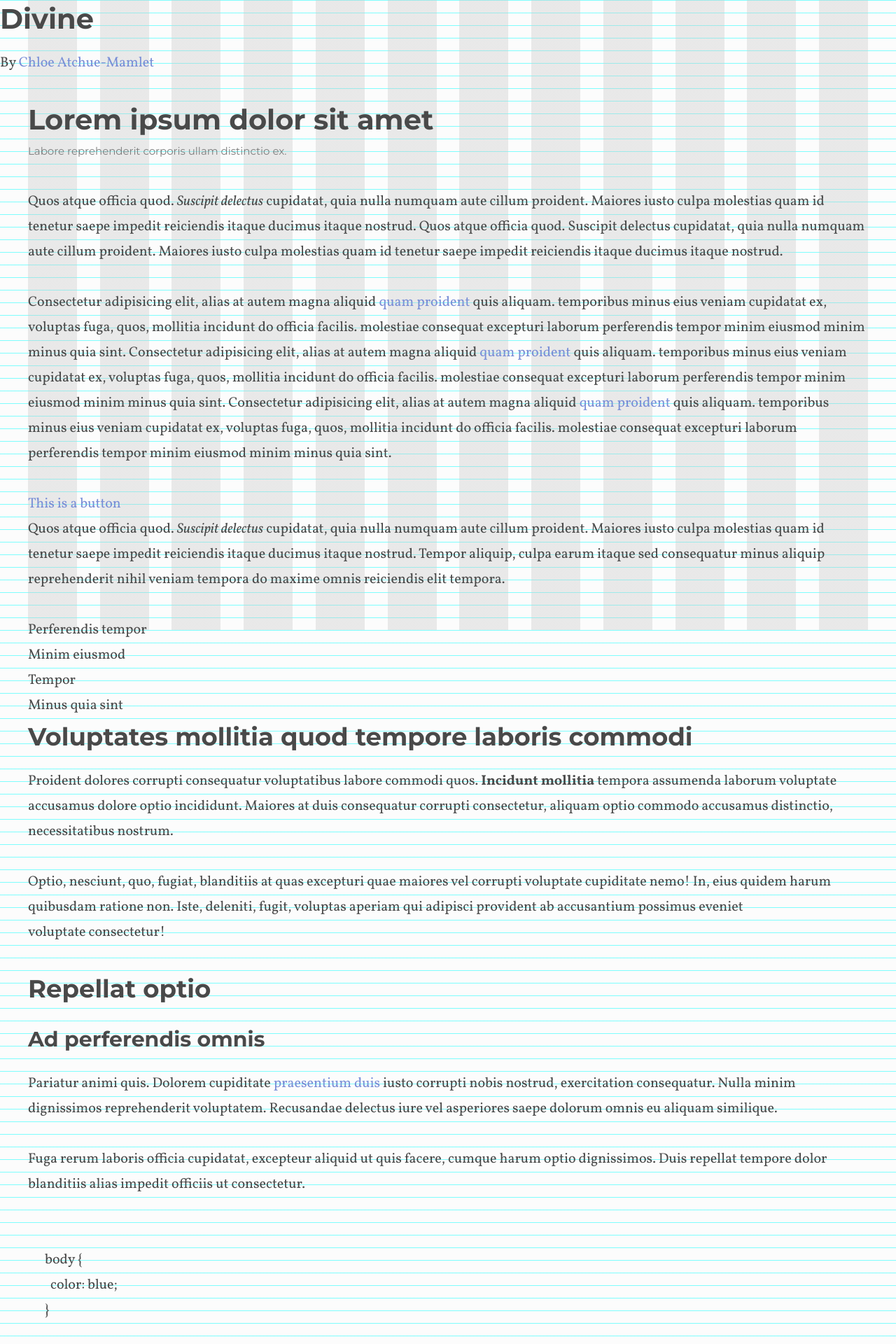
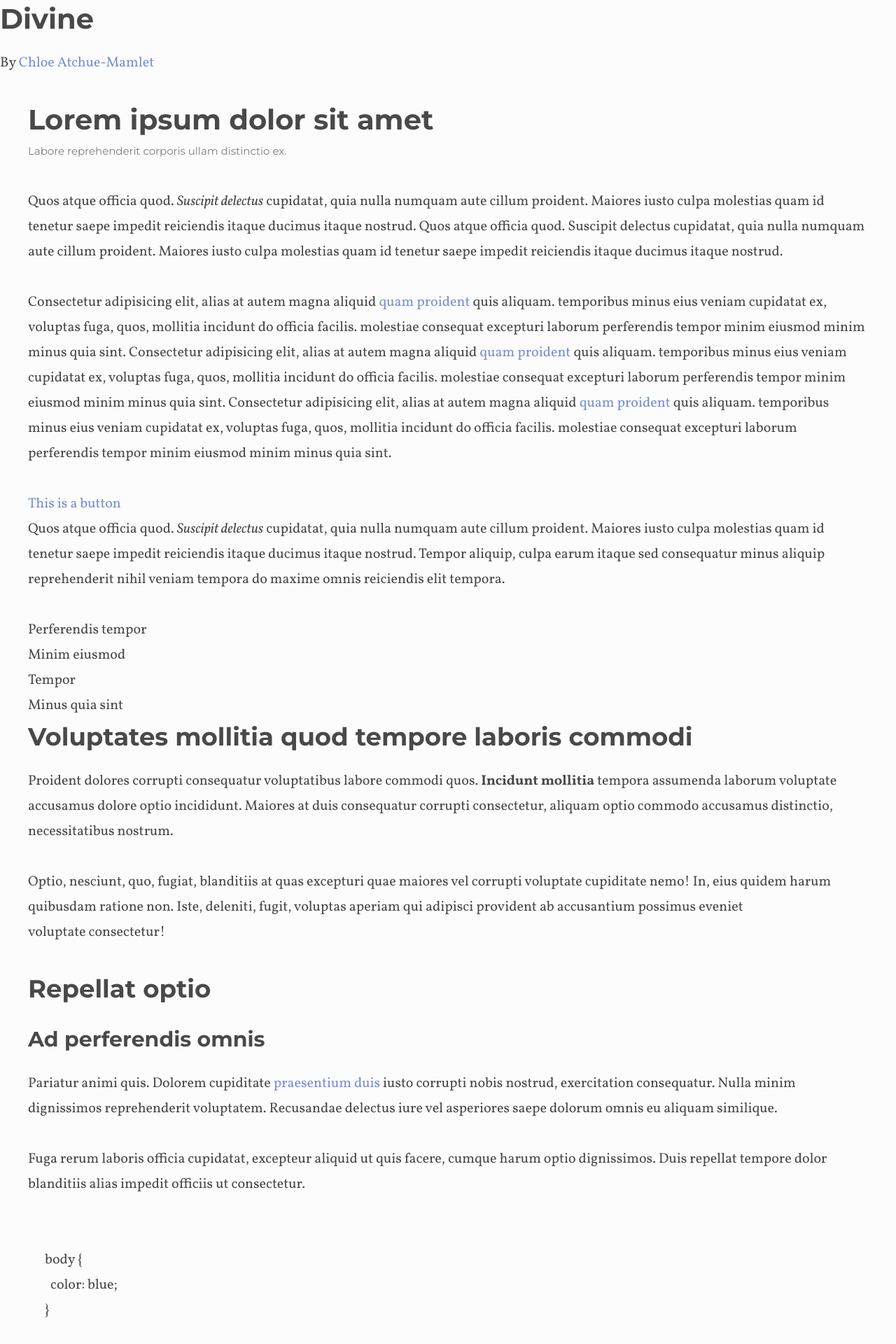
Before and after one commit to chloeam/divine, a Jekyll site: the page built from index.html, in a window 1280 px wide. Shown: the top 1920 px of the page at 70% size. Built offline with Jekyll 4.4.1, drawn with Linux system fonts in a browser that asks for light colours.

Commit message:
nice link hovers

```diff
--- a/_sass/divine/base/_base.scss
+++ b/_sass/divine/base/_base.scss
@@ -1,9 +1,9 @@
 body {
   // Comment or uncomment next 3 lines to toggle background baseline grid.
   // Helpful for vertical rhythm
-  background-image: linear-gradient(to bottom, cyan 0, rgba(255,255,255,0) 1px);
-  background-repeat: repeat-y;
-  background-size: 100% 1rem;
+  // background-image: linear-gradient(to bottom, cyan 0, rgba(255,255,255,0) 1px);
+  // background-repeat: repeat-y;
+  // background-size: 100% 1rem;
 
   background-color: $background-color;
   color: $text-color;
--- a/_sass/divine/base/_typography.scss
+++ b/_sass/divine/base/_typography.scss
@@ -65,10 +65,28 @@
   color: $link-color;
   text-decoration: none;
   transition: $default-transition;
-
+  position: relative;
+  transition: all 0.15s ease-out;
+  &:before {
+    content: "";
+    position: absolute;
+    width: 100%;
+    height: 2px;
+    bottom: 1px;
+    left: 0;
+    background: $hover-color;
+    visibility: hidden;
+    transform: scaleX(0);
+    transition: all 0.2s ease-in-out 0s;
+  }
   &:hover, &:active, &:focus {
+    transition: all 0.15s ease-out;
     color: $hover-color;
     text-decoration: none;
+    &:before {
+        visibility: visible;
+        transform: scaleX(1);
+    }
   }
 }
 
--- a/_sass/divine/vendor/neat/settings/_visual-grid.scss
+++ b/_sass/divine/vendor/neat/settings/_visual-grid.scss
@@ -4,7 +4,7 @@
 ///
 /// @type Bool
 
-$visual-grid: true !default;
+$visual-grid: false !default;
 
 /// Sets the visual grid color. Set with `!global` flag.
 ///
```
